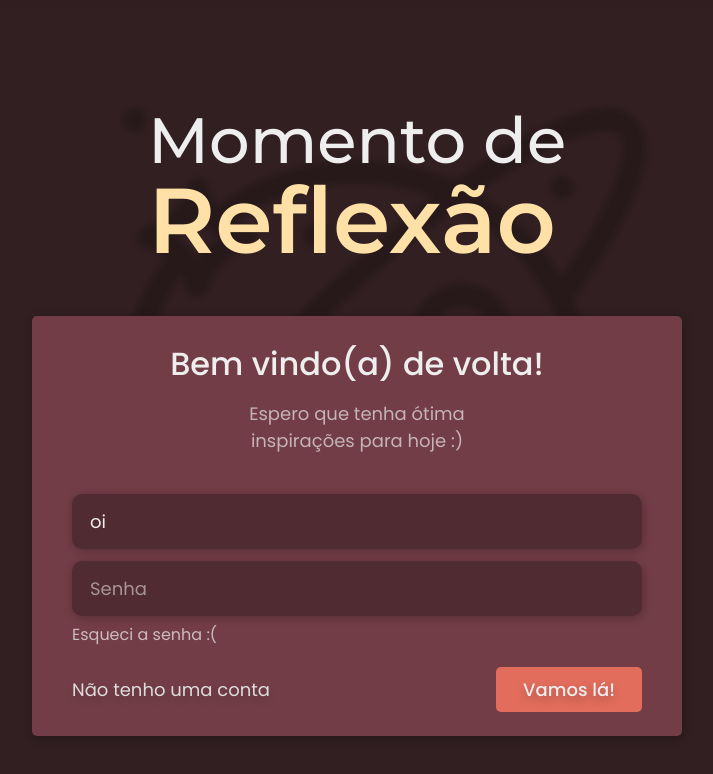
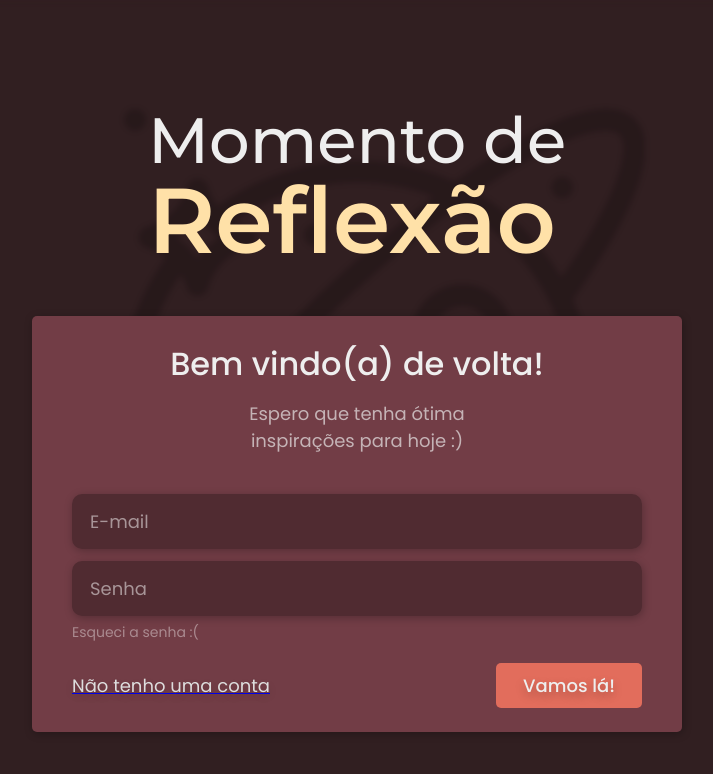
Before and after one commit to Felipstein/reflexion-moment, a React (Create React App) app in the folder frontend/: page /login in a window 1280 px wide. Shown: the top 774 px of the page, without its empty margins (283-996 px from the left). Built offline with nearby package versions, Linux system fonts and the light colour scheme.

Commit message:
feat: lost password size

```diff
--- a/frontend/src/pages/Login/index.jsx
+++ b/frontend/src/pages/Login/index.jsx
@@ -27,7 +27,6 @@ export default function Login() {
           <form className="form-login" onSubmit={handleSubmit} noValidate>
             <div className="form-inputs">
               <Input
-                value="oi"
                 className="form-input"
                 type="email"
                 placeholder="E-mail"
@@ -40,7 +39,7 @@ export default function Login() {
             </div>
             <div className="form-actions">
               <a href="/" className="form-lost-password">
-                <small>Esqueci a senha :(</small>
+                Esqueci a senha :(
               </a>
               <div className="form-main-actions">
                 <Link to="/register" className="form-no-account">
--- a/frontend/src/pages/Login/styles.js
+++ b/frontend/src/pages/Login/styles.js
@@ -62,17 +62,15 @@ export const Container = styled.div`
 
       width: 100%;
 
-      a {
+      .form-lost-password {
         text-decoration: none;
 
-        small {
-          font-size: 1.6rem;
-          color: rgba(255, 255, 255, 0.65);
-          transition: color 70ms ease-in;
+        font-size: 1.4rem;
+        color: rgba(255, 255, 255, 0.4);
+        transition: color 70ms ease-in;
 
-          &:hover {
-            color: #eee;
-          }
+        &:hover {
+          color: #eee;
         }
       }
 
```
